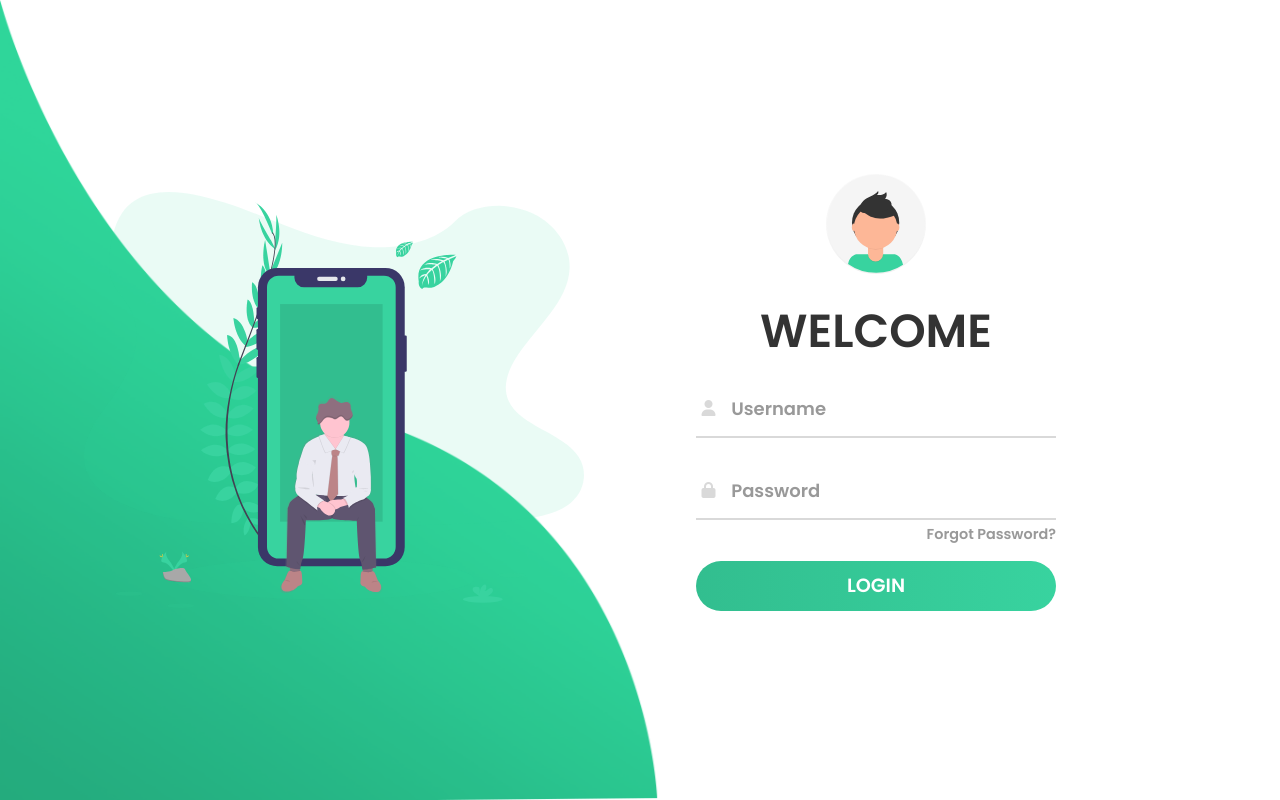
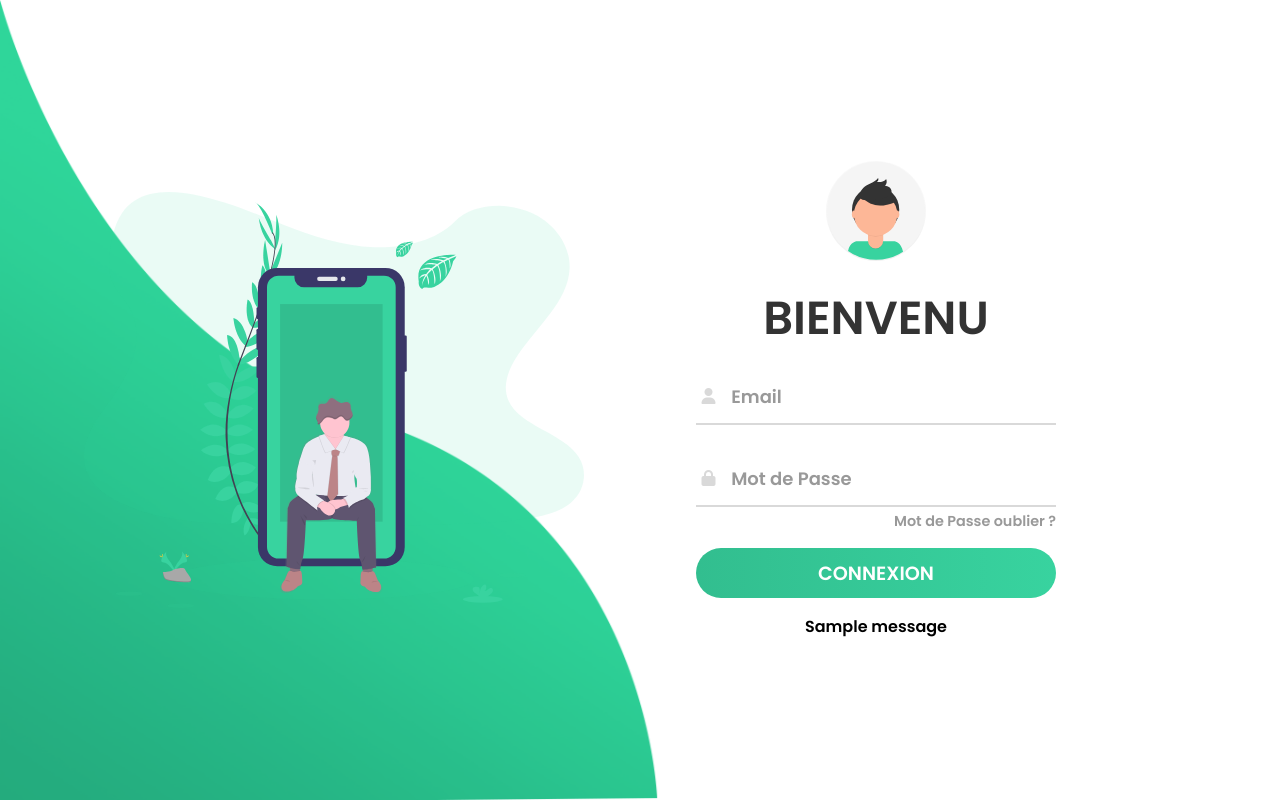
Before and after one commit to feupivaillant/MAG, a Django app: page /gestion_pv/sign_in/ in a window 1280 px wide. Run offline with Django 5.2, Linux system fonts and the light colour scheme; tables that the repository leaves empty hold one stand-in row (values such as "Sample post"); one stand-in notice (Sample message) is shown; some libraries are stand-ins or nearby versions.

Commit message:
version modifier

```diff
--- a/MAG_MINFI/settings.py
+++ b/MAG_MINFI/settings.py
@@ -119,10 +119,12 @@ USE_TZ = True
 
 STATIC_URL = '/static/'
 STATICFILES_DIRS = [
-    BASE_DIR / "templates",
+    BASE_DIR / "static",
 ]
 
 # Default primary key field type
 # https://docs.djangoproject.com/en/5.0/ref/settings/#default-auto-field
 
 DEFAULT_AUTO_FIELD = 'django.db.models.BigAutoField'
+
+LOGIN_URL = 'sign_in'
--- a/MAG_MINFI/urls.py
+++ b/MAG_MINFI/urls.py
@@ -16,8 +16,10 @@ Including another URLconf
 """
 from django.contrib import admin
 from django.urls import path, include
+from django.views.generic import RedirectView
 
 urlpatterns = [
     path('admin/', admin.site.urls),
     path('gestion_pv/', include('gestion_pv.urls')),
+    path('', RedirectView.as_view(url='gestion_pv/sign_in/', permanent=True)),
 ]
--- a/gestion_pv/templates/ges_pv/sign_in.html
+++ b/gestion_pv/templates/ges_pv/sign_in.html
@@ -1,30 +1,31 @@
+{% load static %}
 <!DOCTYPE html>
 <html>
 <head>
     <title>Authentification</title>
-    {% load static %}
-	<link rel="stylesheet"  href="{% static 'css/style.css' %}">
+    <link rel="stylesheet" href="{% static 'style.css' %}">
     <link href="https://fonts.googleapis.com/css?family=Poppins:600&display=swap" rel="stylesheet">
     <script src="https://kit.fontawesome.com/a81368914c.js"></script>
     <meta name="viewport" content="width=device-width, initial-scale=1">
 </head>
 <body>
-	<img class="wave" src="templates/img/wave.png">
+    <img class="wave" src="{% static 'img/wave.png' %}">
     <div class="container">
         <div class="img">
-			<img src="templates/img/bg.svg">
+            <img src="{% static 'img/bg.svg' %}">
         </div>
         <div class="login-content">
-			<form action="sign_in.html">
-				<img src="templates/img/avatar.svg">
-				<h2 class="title">Welcome</h2>
+            <form method="POST" action="{% url 'sign_in' %}">
+				{% csrf_token %}
+                <img src="{% static 'img/avatar.svg' %}">
+                <h2 class="title">Bienvenu</h2>
            		<div class="input-div one">
            		   <div class="i">
            		   		<i class="fas fa-user"></i>
            		   </div>
            		   <div class="div">
-           		   		<h5>Username</h5>
-           		   		<input type="text" class="input">
+           		   		<h5>Email</h5>
+           		   		<input type="email" class="input" name="email">
            		   </div>
            		</div>
            		<div class="input-div pass">
@@ -32,15 +33,24 @@
            		    	<i class="fas fa-lock"></i>
            		   </div>
            		   <div class="div">
-           		    	<h5>Password</h5>
-           		    	<input type="password" class="input">
+           		    	<h5>Mot de Passe</h5>
+           		    	<input type="password" class="input" name="password">
             	   </div>
             	</div>
-            	<a href="#">Forgot Password?</a>
-            	<input type="submit" class="btn" value="Login">
+
+            	<a href="#">Mot de Passe oublier ?</a>
+                <input type="submit" class="btn" value="Connexion">
+
+				{% if messages %}
+					{% for message in messages %}
+						<div class="alert alert-{{ message.tags }}">
+							{{ message }}
+						</div>
+					{% endfor %}
+				{% endif %}
             </form>
         </div>
     </div>
-    <script type="text/javascript" src="templates/js/main.js"></script>
+    <script type="text/javascript" src="{% static 'js/main.js' %}"></script>
 </body>
 </html>
--- a/gestion_pv/urls.py
+++ b/gestion_pv/urls.py
@@ -3,11 +3,11 @@ from . import views
 #from .views import MaketerListCreateView, MaketerDetailView, MaketerDeleteView, MaketerUpdateView, AllMaketerListView
 
 urlpatterns = [
-    path('', views.index, name='index'),
+    path('index/', views.index, name='index'),
     path('maketer/', views.maketer, name='maketer'),
     path('add_mak/', views.add_mak, name='add_mak'),
     path('appel_offre/', views.appel_offre, name='appel_offre'),
-    path('sign_in/', views.sign_in, name='sign_in'),
+    path('sign_in/', views.sign_in_view, name='sign_in'),
     path("addrec/", views.addrec, name="addrec"),
     path('delete/<int:id>/',views.delete,name='delete'),
     path('update_mak/<int:id>/',views.update,name='update'),
--- a/gestion_pv/views.py
+++ b/gestion_pv/views.py
@@ -7,8 +7,22 @@ from rest_framework.response import Response
 from django.http import JsonResponse
 import json
 from django.views.decorators.csrf import csrf_exempt
+from django.contrib.auth import authenticate, login
+from django.contrib import messages
 
 # Create your views here.
+def sign_in_view(request):
+    if request.method == 'POST':
+        email = request.POST.get('email')
+        password = request.POST.get('password')
+        user = authenticate(request, username=email, password=password)
+        if user is not None:
+            login(request, user)
+            return redirect('appel_offre')  # Redirige vers la page 'appel offre'
+        else:
+            messages.error(request, "Email ou mot de passe incorrect.")
+    return render(request, 'ges_pv/sign_in.html')  # Remplacez par le nom de votre template
+
 def index(request):
     return render(request, 'ges_pv/index.html')
 
@@ -22,8 +36,8 @@ def add_mak(request):
 def appel_offre(request):
     return render(request, 'ges_pv/Appel_offre.html')
 
-def sign_in(request):
-    return render(request, 'ges_pv/sign_in.html')
+"""def sign_in(request):
+    return render(request, 'ges_pv/sign_in.html')"""
 
 def addrec(request):
     a= request.POST['nom']
```
Also changed, not shown: db.sqlite3, static/appel_offre.css (renamed from templates/appel_offre.css), static/img/avatar.svg (renamed from templates/img/avatar.svg), static/img/bg.svg (renamed from templates/img/bg.svg), static/img/wave.png (renamed from templates/img/wave.png), static/js/main.js (renamed from templates/js/main.js), static/style.css (renamed from templates/css/style.css), static/style2.css (renamed from templates/style2.css), static/styles.css (renamed from templates/styles.css). Lines whose indentation alone changed are shown as unchanged.
